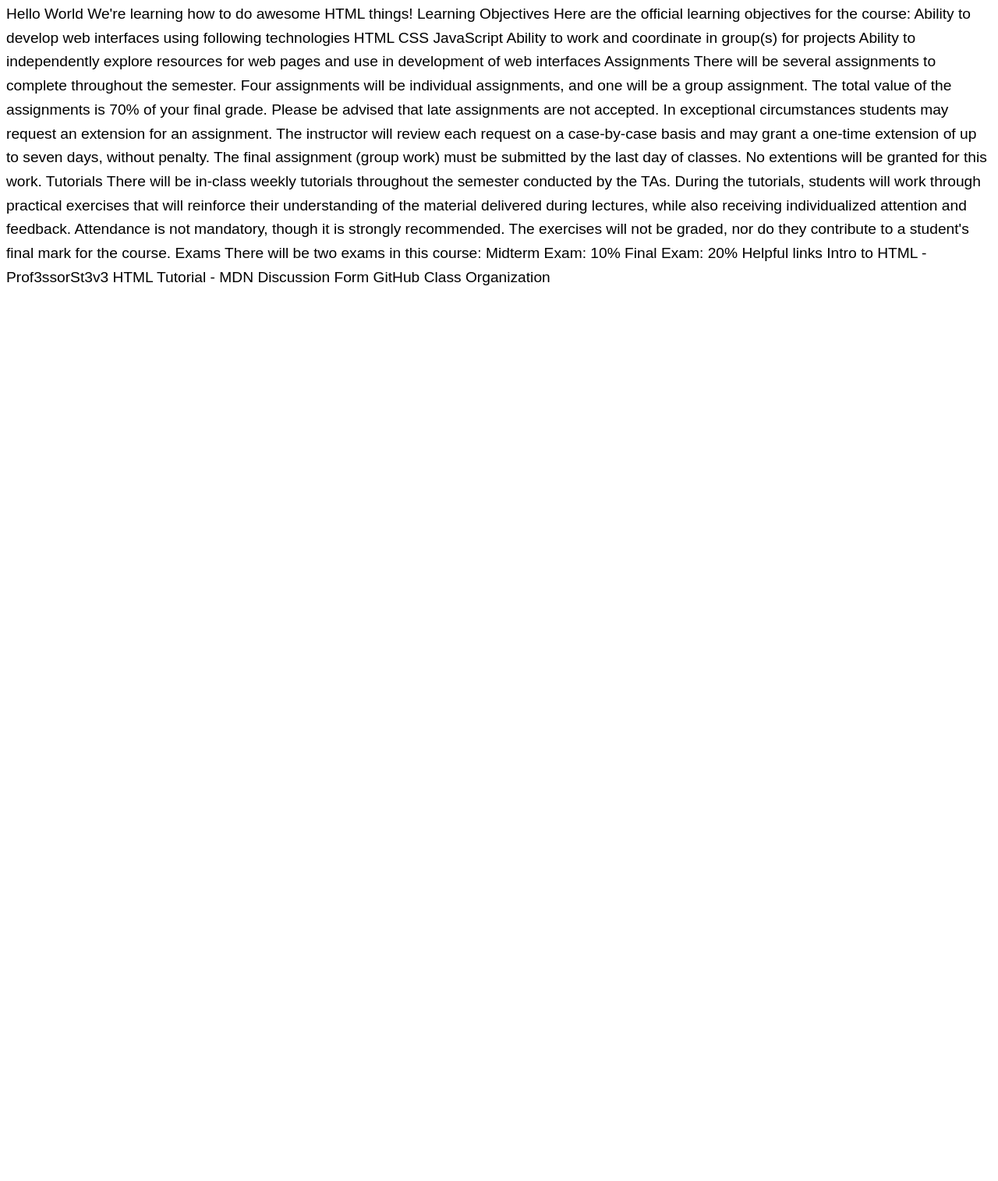
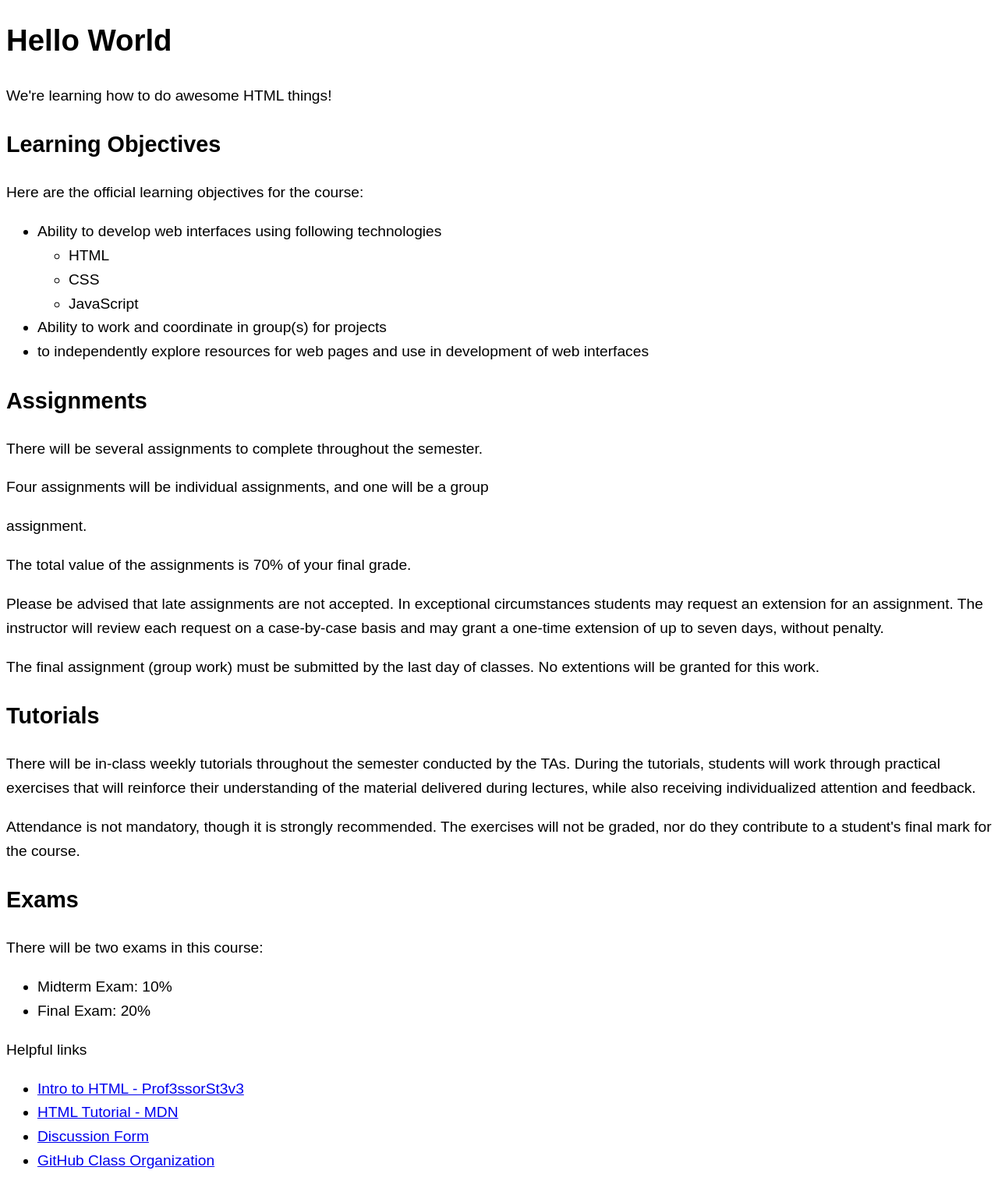
Before and after one commit to irm1005-itec1005-fall-2023/tutorial-exercise-01-anand-og, a plain HTML site: page index.html in a window 1280 px wide. Shown: the part 5-1520 px from the top of the page at 78% size. Before the commit the page ends 800 px from the top, so only its background shows below. Drawn offline with Linux system fonts and the light colour scheme.

Commit message:
all finished

```diff
--- a/index.html
+++ b/index.html
@@ -28,85 +28,91 @@
     <!-- You may remove the extra comments when you finish -->
 
     <!-- h1 -->
-    Hello World
+    <h1>Hello World</h1>
 
     <!-- p -->
     <!-- abbr around the word HTML -->
-    We're learning how to do awesome HTML things!
+    <p>We're learning how to do awesome HTML things!</p>
 
     <!-- h2 -->
-    Learning Objectives
+    <h2>Learning Objectives</h2>
 
     <!-- p -->
-    Here are the official learning objectives for the course:
+   <p>Here are the official learning objectives for the course:</p>
 
     <!-- Below are three list items-->
-    Ability to develop web interfaces using following technologies
+    <ul>
+      <li>Ability to develop web interfaces using following technologies</li>
     <!-- Below are three nested list items -->
     <!-- Nested list item -->
-    HTML
+      <ul>
+   <li>HTML</li>
     <!-- Nested list item -->
-    CSS
+   <li>CSS</li>
     <!-- Nested list item -->
-    JavaScript
+    <li>JavaScript</li>
     <!-- End of nested list items -->
     <!-- End of the ul -->
     <!-- List item -->
-    Ability to work and coordinate in group(s) for projects
+      </ul>
+    <li>Ability to work and coordinate in group(s) for projects</li>
     <!-- List item -->
-    Ability to independently explore resources for web pages and use in
-    development of web interfaces
+    <li>to independently explore resources for web pages and use in
+    development of web interfaces</li>
+    </ul>
     <!-- End of the ul -->
 
     <!-- h2 -->
-    Assignments
+    <h2>Assignments</h2>
 
     <!-- p -->
-    There will be several assignments to complete throughout the semester.
+    <p>There will be several assignments to complete throughout the semester.</p>
 
     <!-- p -->
-    Four assignments will be individual assignments, and one will be a group
+    <p>Four assignments will be individual assignments, and one will be a group</p>
     assignment.
 
     <!-- p -->
-    The total value of the assignments is 70% of your final grade.
+    <p>The total value of the assignments is 70% of your final grade.</p>
 
     <!-- p -->
-    Please be advised that late assignments are not accepted. In exceptional
+    <p>Please be advised that late assignments are not accepted. In exceptional
     circumstances students may request an extension for an assignment. The
     instructor will review each request on a case-by-case basis and may grant a
-    one-time extension of up to seven days, without penalty.
+    one-time extension of up to seven days, without penalty.</p>
 
     <!-- p -->
-    The final assignment (group work) must be submitted by the last day of
-    classes. No extentions will be granted for this work.
+    <p>The final assignment (group work) must be submitted by the last day of
+    classes. No extentions will be granted for this work.</p>
 
     <!-- h2 -->
-    Tutorials
+    <h2>Tutorials</h2>
 
     <!-- p -->
     <!-- abbr around the word TAs -->
-    There will be in-class weekly tutorials throughout the semester conducted by
+    <p>There will be in-class weekly tutorials throughout the semester conducted by
     the TAs. During the tutorials, students will work through practical
     exercises that will reinforce their understanding of the material delivered
-    during lectures, while also receiving individualized attention and feedback.
+    during lectures, while also receiving individualized attention and feedback.</p>
 
     <!-- p -->
-    Attendance is not mandatory, though it is strongly recommended. The
+    <p>Attendance is not mandatory, though it is strongly recommended. The
     exercises will not be graded, nor do they contribute to a student's final
-    mark for the course.
+    mark for the course.</p>
 
     <!-- h2 -->
-    Exams
+    <h2>Exams</h2>
 
     <!-- p -->
-    There will be two exams in this course:
+   <p>There will be two exams in this course:</p>
 
     <!-- Below are two list items -->
     <!-- list item -->
-    Midterm Exam: 10%
+    <ul>
+   <li> Midterm Exam: 10%</li>
     <!-- list item -->
-    Final Exam: 20%
+   <li>Final Exam: 20%</li>
+    </ul>
     <!-- End of the ul -->
 
     <!-- h2 -->
@@ -114,17 +120,18 @@
 
     <!-- Below are four list items -->
     <!-- a href="href="https://www.youtube.com/watch?v=KUmuiqV1xME&list=PLyuRouwmQCjncCz8JChyPNRBvm2ONGYa2"  -->
-    Intro to HTML - Prof3ssorSt3v3
+    <ul>
+      <li><A Href="https://www.youtube.com/watch?v=KUmuiqV1xME&list=PLyuRouwmQCjncCz8JChyPNRBvm2ONGYa2">Intro to HTML - Prof3ssorSt3v3</A></li>
 
     <!-- a href="https://developer.mozilla.org/en-US/docs/Learn/"HTML -->
-    HTML Tutorial - MDN
+    <li><a href="https://developer.mozilla.org/en-US/docs/Learn/">HTML Tutorial - MDN</a></li>
 
     <!-- a href="https://github.com/orgs/irm1005-itec1005-fall-2023/discussions" -->
-    Discussion Form
+    <li><a href="https://github.com/orgs/irm1005-itec1005-fall-2023/discussions"> Discussion Form</a></li>
 
     <!-- a href="https://github.com/irm1005-itec1005-fall-2023" -->
-    GitHub Class Organization
-
+    <li><a href="https://github.com/irm1005-itec1005-fall-2023">GitHub Class Organization</a></li>
+</ul>
     <!-- End of the ul -->
   </body>
 </html>
```
